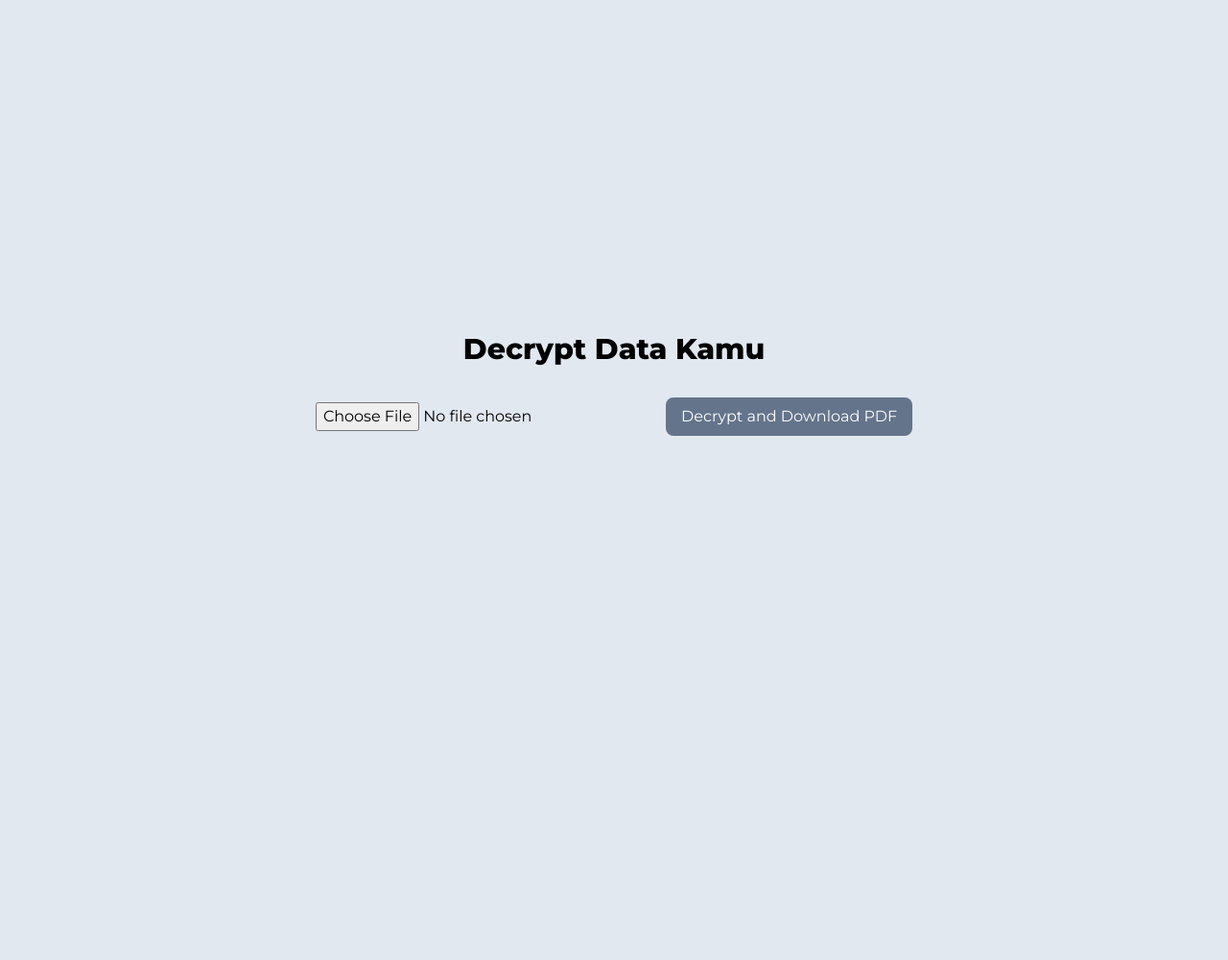
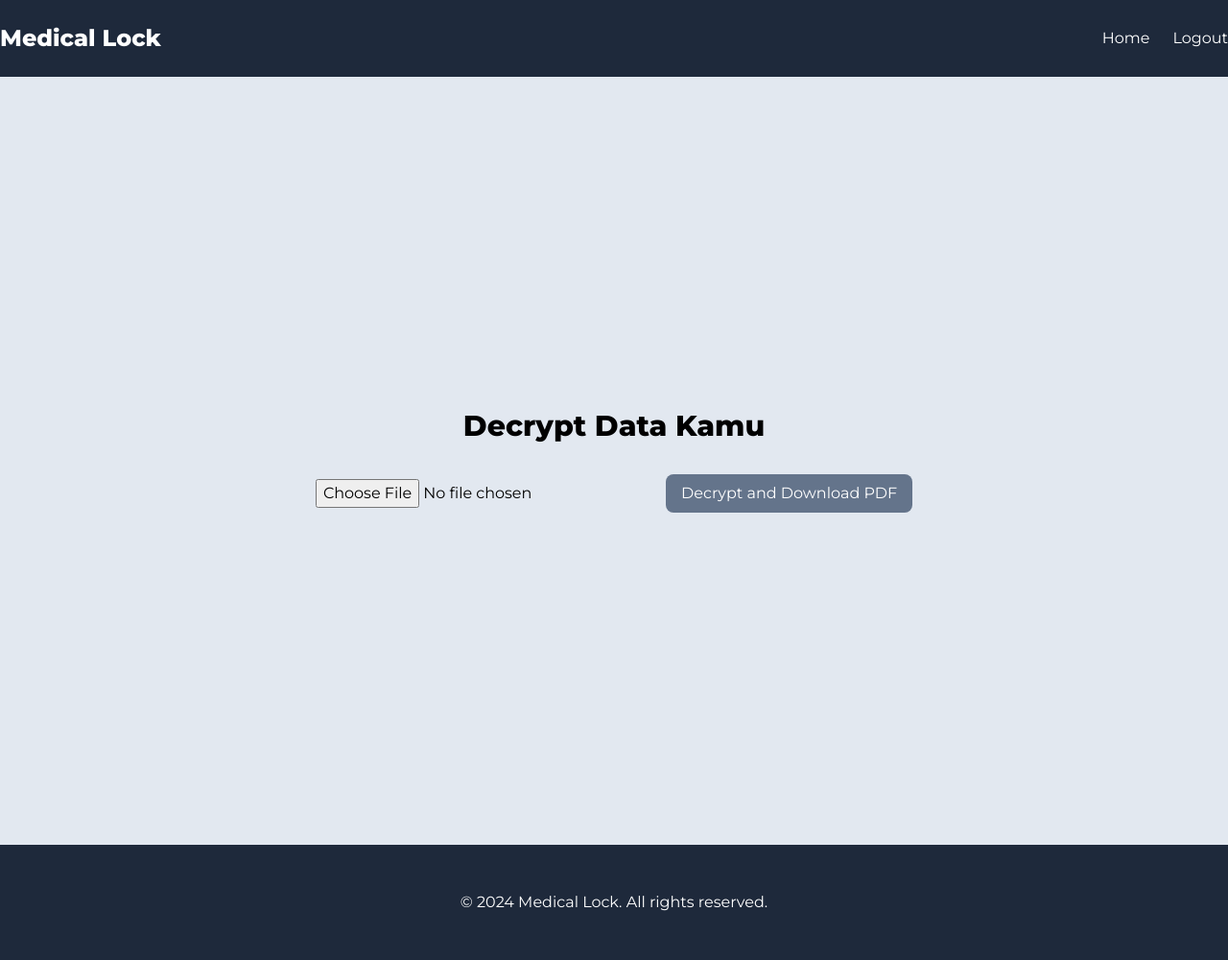
Before and after one commit to mazharidesky/MedLock, a Flask app: page /decrypt in a window 1280 px wide. Shown: the whole page at 96% size. Before the commit the page ends 454 px from the top, so only its background shows below. Run offline with Flask 3, Linux system fonts and the light colour scheme; the visitor is signed in with stand-in values (Sample User, id 1); some libraries are stand-ins or nearby versions.

Commit message:
add: navbar and footer in pasien page

```diff
--- a/templates/decrypt.html
+++ b/templates/decrypt.html
@@ -15,6 +15,29 @@
     <title>Dekripsi File</title>
   </head>
   <body class="font-[Montserrat] bg-slate-200">
+    <nav class="bg-slate-800 flex sticky top-0 bg-slate-300 py-6">
+      <div
+        class="flex w-full mx-auto max-w-[84rem] justify-between items-center"
+      >
+        <h1 class="text-2xl font-extrabold text-white">Medical Lock</h1>
+        <ul class="flex gap-6">
+          <li>
+            <a
+              href="/admin"
+              class="text-white hover:font-semibold transition-tansform duration-300"
+              >Home</a
+            >
+          </li>
+          <li>
+            <a
+              href="/logout"
+              class="text-white hover:font-semibold transition-tansform duration-300"
+              >Logout</a
+            >
+          </li>
+        </ul>
+      </div>
+    </nav>
     <main>
       <div
         class="flex flex-col justify-center items-center w-full min-h-screen gap-8"
@@ -33,5 +56,10 @@
         </form>
       </div>
     </main>
+    <footer class="bg-slate-800 py-8">
+      <div class="container mx-auto py-4 text-center text-white">
+        <p>&copy; 2024 Medical Lock. All rights reserved.</p>
+      </div>
+    </footer>
   </body>
 </html>
```
